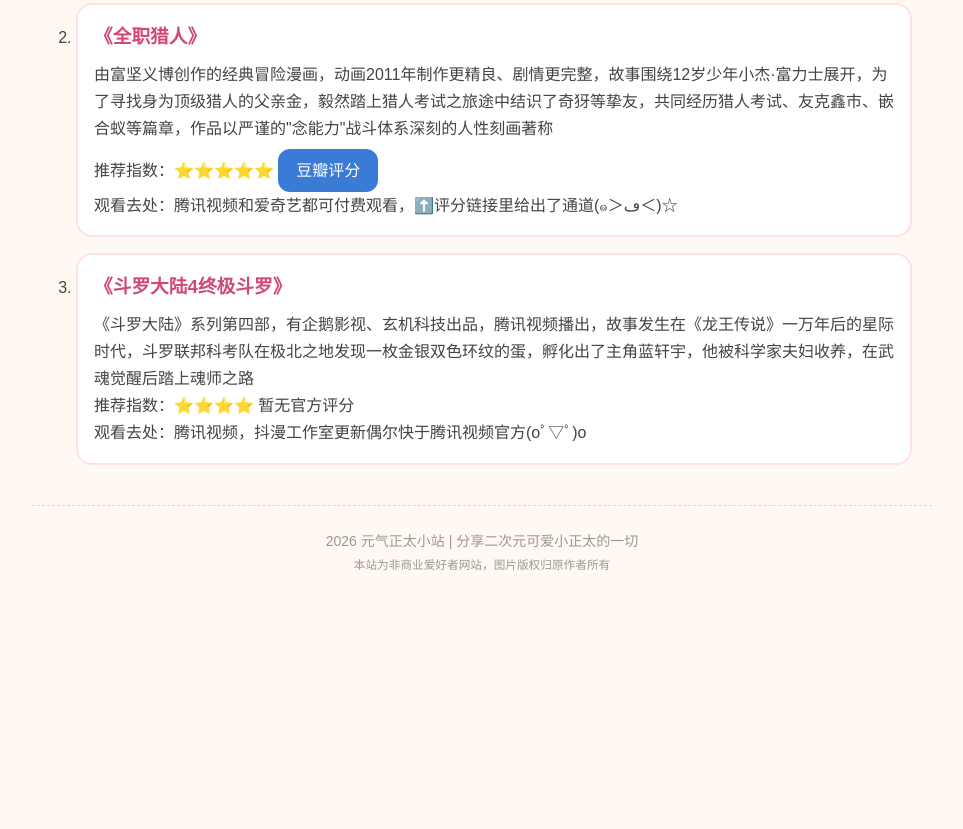
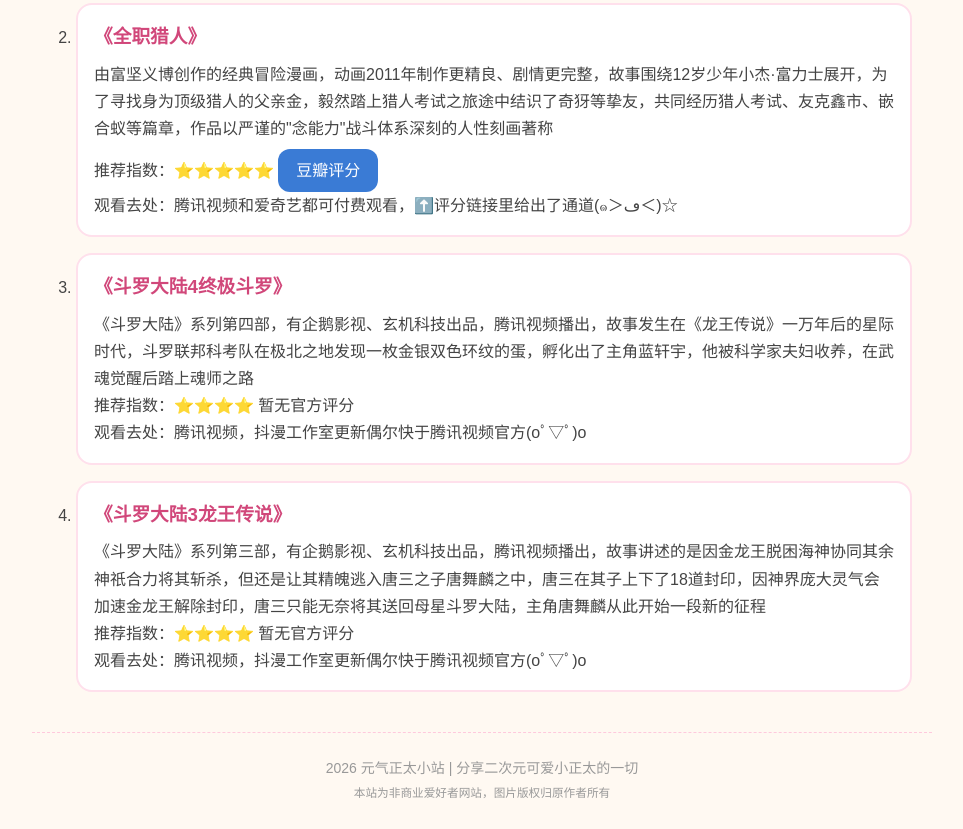
Before and after one commit to RK-dever/rk-dever.github.io, a plain HTML site: page anime.html in a window 1280 px wide. Shown: the part 393-1222 px from the top of the page, without its empty margins (158-1121 px from the left). Before the commit the page ends 994 px from the top, so only its background shows below. Drawn offline with Linux system fonts and the light colour scheme.

Commit message:
Add anime recommendations to anime.html
Added a new anime recommendation section with details for multiple series.

```diff
--- a/anime.html
+++ b/anime.html
@@ -41,6 +41,12 @@
                 <p>推荐指数：⭐⭐⭐⭐ 暂无官方评分</a></p>
                 <p>观看去处：腾讯视频，抖漫工作室更新偶尔快于腾讯视频官方(oﾟ▽ﾟ)o  </p>
             </li>
+            <li>
+                <h3>《斗罗大陆3龙王传说》</h3>
+                <p>《斗罗大陆》系列第三部，有企鹅影视、玄机科技出品，腾讯视频播出，故事讲述的是因金龙王脱困海神协同其余神祇合力将其斩杀，但还是让其精魄逃入唐三之子唐舞麟之中，唐三在其子上下了18道封印，因神界庞大灵气会加速金龙王解除封印，唐三只能无奈将其送回母星斗罗大陆，主角唐舞麟从此开始一段新的征程</p>
+                <p>推荐指数：⭐⭐⭐⭐ 暂无官方评分</a></p>
+                <p>观看去处：腾讯视频，抖漫工作室更新偶尔快于腾讯视频官方(oﾟ▽ﾟ)o  </p>
+            </li>
         </ol>
     </main>
 
```
